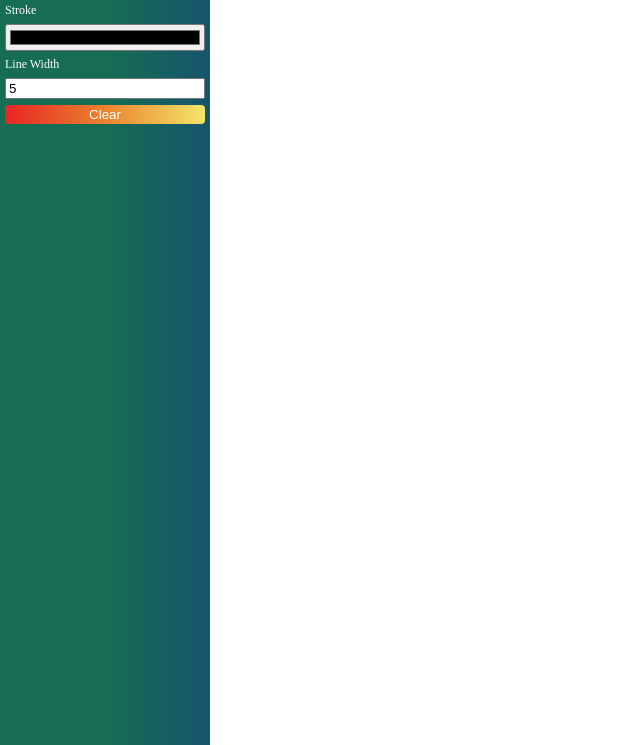
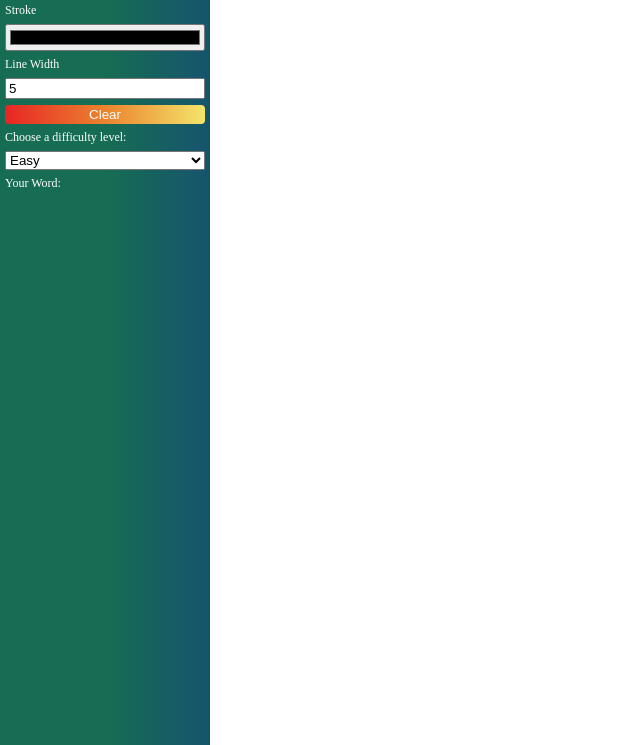
Before and after one commit to Jaicies/WebAppsFinalProj, a plain HTML site: page Mycanvas.html in a window 1280 px wide. Shown: the part 55-800 px from the top of the page, without its empty margins (0-640 px from the left). Drawn offline with Linux system fonts and the light colour scheme.

Commit message:
added labels and dropdown

```diff
--- a/Mycanvas.html
+++ b/Mycanvas.html
@@ -15,10 +15,19 @@
             <label for="lineWidth">Line Width</label>
             <input id="lineWidth" name='lineWidth' type="number" value="5">
             <button id="clear">Clear</button>
+            <label for="dropdown">Choose a difficulty level:</label>
+            <select name="difficulty" id="difficulty">
+                <option value="easy"> Easy</option>
+                <option value="medium">Medium</option>
+                <option value="impossible">Impossible</option>
+            </select>
+            <label for="yourWord">Your Word:</label>
+
         </div>
         <div class="drawing-board">
             <canvas id="drawing-board"></canvas>
         </div>
+
     </section>
     <script src="./Mycanvas.js"></script>
 </body>
```
